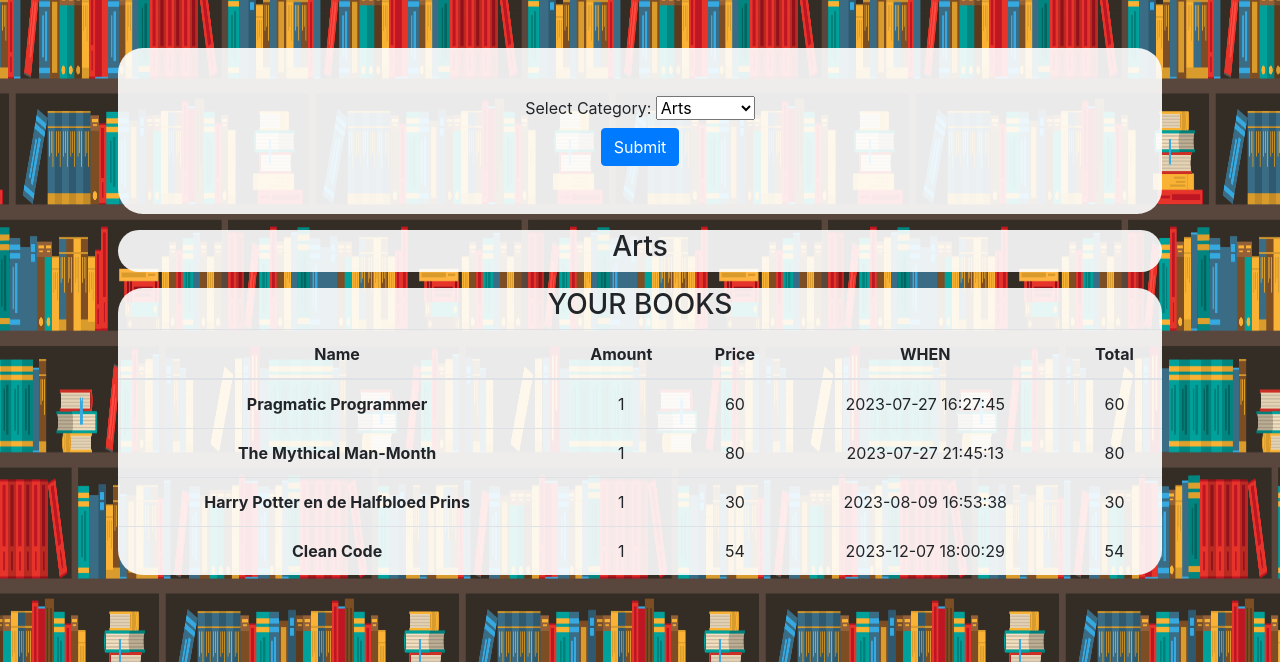
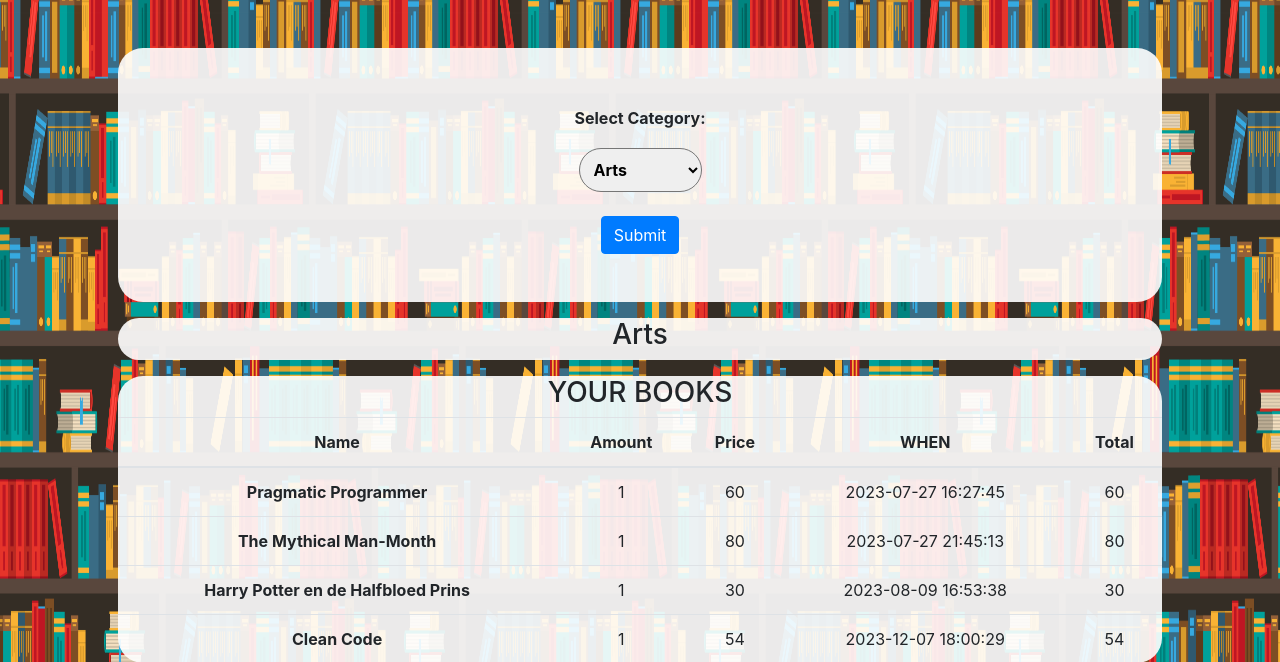
Before and after one commit to Mazen-Ghanaym/CS50x-Final-Project, a Flask app: page / in a window 1280 px wide. Shown: the part 74-736 px from the top of the page. Run offline with Flask 3, Linux system fonts and the light colour scheme; a user stored in the database is signed in; data comes from the database, SQL or seed files in the repository; data that the repository does not hold is empty; some libraries are stand-ins or nearby versions.

Commit message:
Modify main profile

```diff
--- a/static/styles.css
+++ b/static/styles.css
@@ -84,3 +84,15 @@ main img {
     background-color: rgba(255, 0, 0, 0.3);
     background-image: url("/static/woodbackground.jpg");
 }
+
+.select-category-form label{
+    font-weight: bold;
+    border-radius: 25px;
+    padding: 10px;
+}
+
+#dropdown{
+    border-radius: 25px;
+    font-weight: bold;
+    padding: 10px;
+}
--- a/templates/profile.html
+++ b/templates/profile.html
@@ -8,8 +8,9 @@
 <div class="form-group" style="background-color:rgba(255,255,255,0.9);border-radius: 25px;">
     <br>
     <br>
-    <form action="/" method="post">
+    <form action="/" method="post" class="select-category-form">
         <label for="dropdown">Select Category:</label>
+        <br>
         <select id="dropdown" name="dropdown" class="dropdown">
             <option value="Arts">Arts</option>
             <option value="History">History</option>
@@ -17,6 +18,7 @@
             <option value="Bussiness">Bussiness</option>
             <option value="Biography">Biography</option>
         </select>
+        <br>
         <br>
         <button class="btn btn-primary" type="submit">Submit</button>
     </form>
```
